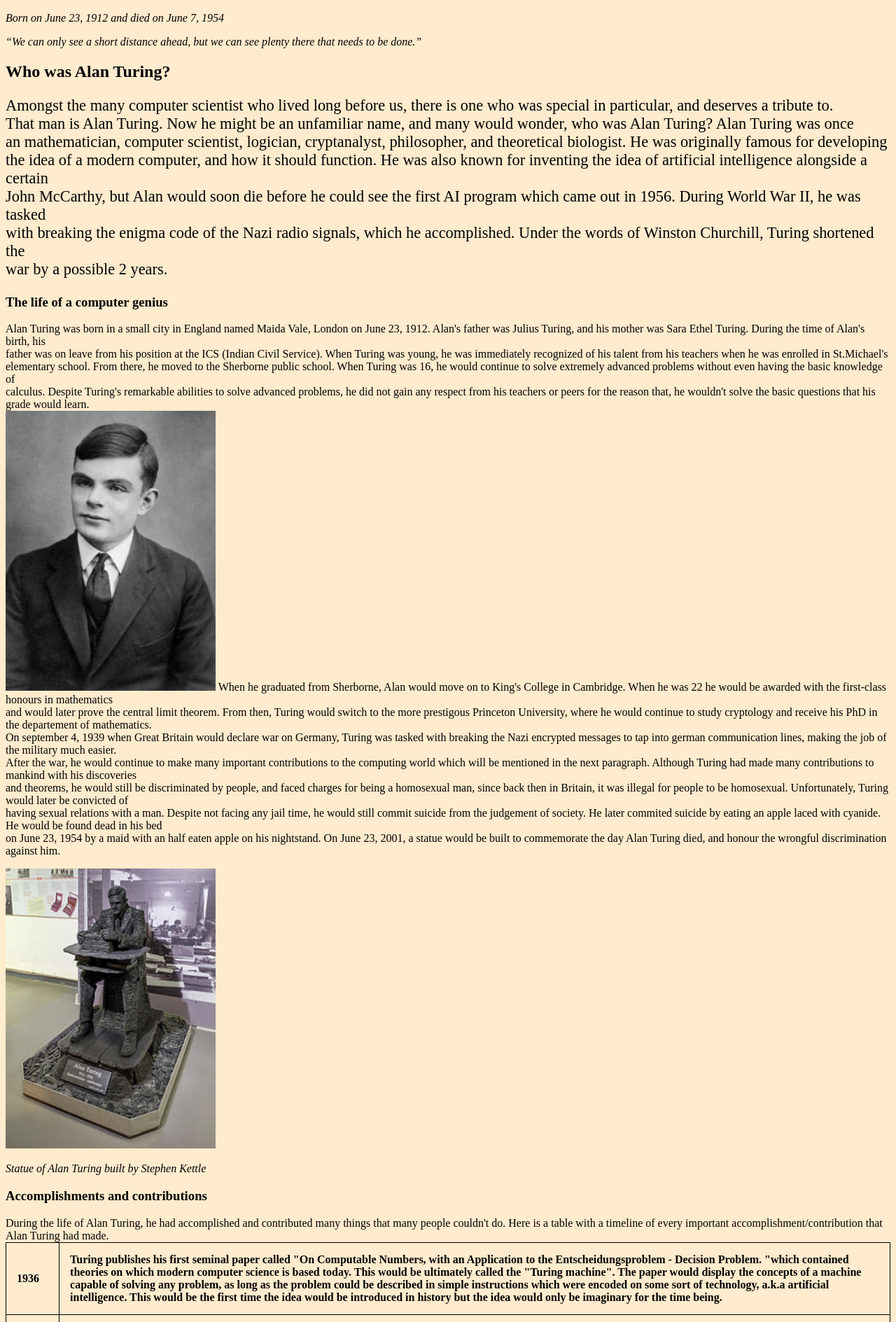
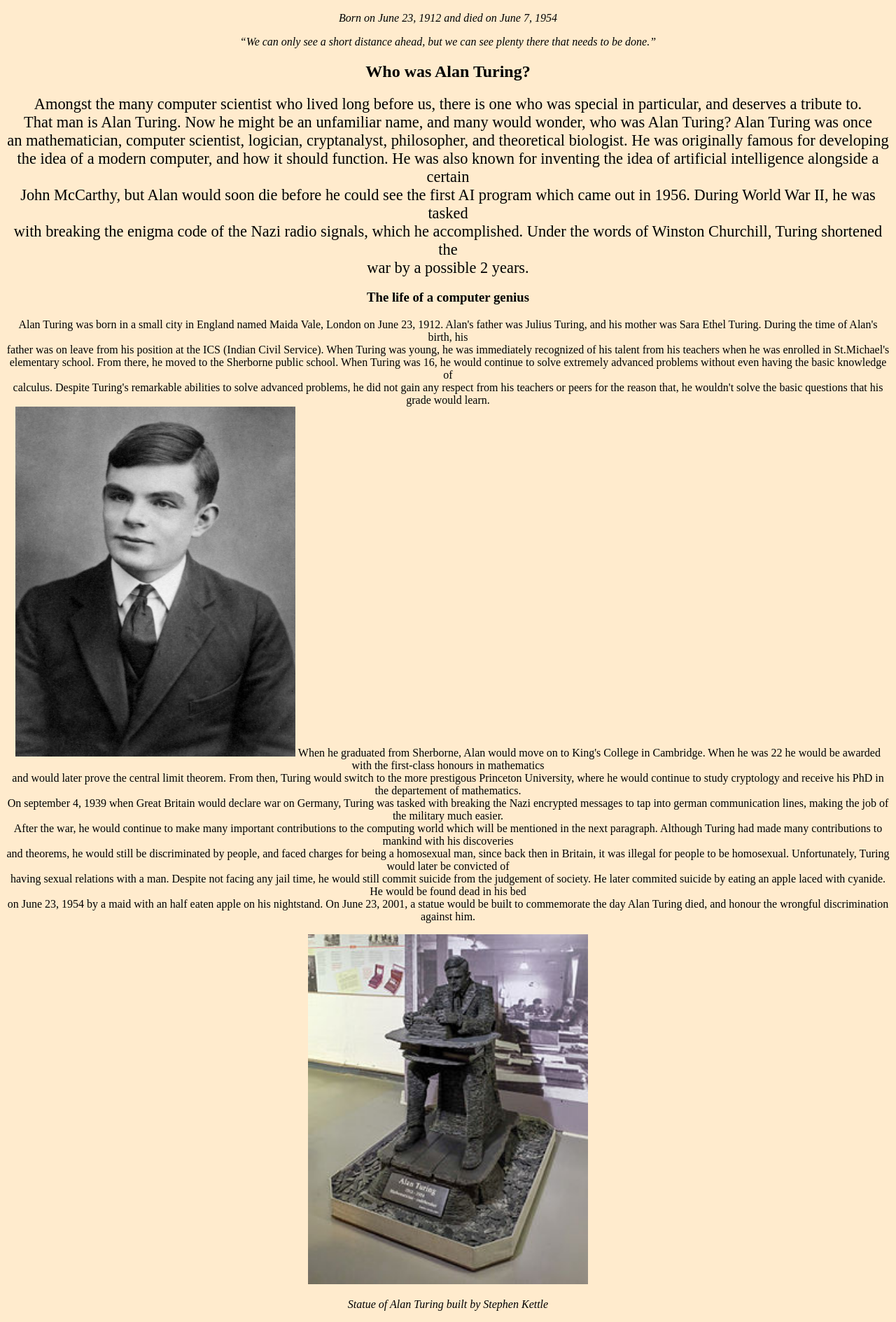
Before and after one commit to matthias-bo/assignment-02, a plain HTML site: page index.html in a window 1280 px wide. Shown: the part 583-2472 px from the top of the page at 70% size. Drawn offline with Linux system fonts and the light colour scheme.

Commit message:
commit message

```diff
--- a/index.html
+++ b/index.html
@@ -7,22 +7,20 @@
     <meta name="author" content="Matthias Bo">
     <meta name="viewport" content="width=device-width, initial-scale=1.0">
     <title>Alan Mathison Turing</title>
+    <link rel="stylesheet" href="stylez.css">
     </head>
-    <body style="background-color:blanchedalmond;>
-    <p>these are just show the background color shows<p>
-    <p>these won't show up"<p>
-  <h1>Alan Mathison Turing</h1>
-    <img src="./images/alanturing.jpg" alt="Alan Turing" style="width:400px;height:500px;">
+    <h1>Alan Mathison Turing</h1>
+    <img src="./images/alanturing.jpg" alt="Alan Turing">
     <p><i>Born on June 23, 1912 and died on June 7, 1954</i></p>
     <p><i><q>We can only see a short distance ahead, but we can see plenty there that needs to be done.</q></i></p>
     <h2>Who was Alan Turing?</h2>
-    <p style="font-size:140%;">Amongst the many computer scientist who lived long before us, there is one who was special in particular, and deserves a tribute to.<br>
+    <p1>Amongst the many computer scientist who lived long before us, there is one who was special in particular, and deserves a tribute to.<br>
     That man is Alan Turing. Now he might be an unfamiliar name, and many would wonder, who was Alan Turing? Alan Turing was once<br> an mathematician,
     computer scientist, logician, cryptanalyst, philosopher, and theoretical biologist.
     He was originally famous for developing<br> the idea of a modern computer, and how it should function. He was also known for inventing the idea of
     artificial intelligence alongside a certain<br> John McCarthy, but Alan would soon die before he could see the first AI program which came out in 1956.
     During World War II, he was tasked<br> with breaking the enigma code of the Nazi radio signals, which he accomplished.
-    Under the words of Winston Churchill, Turing shortened the<br> war by a possible 2 years.</p>
+    Under the words of Winston Churchill, Turing shortened the<br> war by a possible 2 years.</p1>
     <h3>The life of a computer genius</h3>
     <p>Alan Turing was born in a small city in England named Maida Vale, London on June 23, 1912. Alan's father was Julius Turing, and his mother was Sara Ethel Turing.
     During the time of Alan's birth, his<br> father was on leave from his position at the ICS (Indian Civil Service). When Turing was young, he was
@@ -30,7 +28,7 @@
     Sherborne public school. When Turing was 16, he would continue to solve extremely advanced problems without even having the basic knowledge of<br>
     calculus. Despite Turing's remarkable abilities to solve advanced problems, he did not gain any respect from his teachers or peers for the reason
     that, he wouldn't solve the basic questions that his grade would learn.<br>
-    <img src="./images/alanturing16.jpg" alt="Alan Turng at 16" style="width:300px;height:400px;">
+    <img src="./images/alanturing16.jpg" alt="Alan Turng at 16" class="center">
     When he graduated from Sherborne, Alan would move on to King's College in Cambridge. When he was 22
     he would be awarded with the first-class honours in mathematics<br> and would later prove the central limit theorem. From then, Turing would switch to the more
     prestigous Princeton University, where he would continue to study cryptology and receive his PhD in the departement of mathematics.<br> On september 4, 1939 when Great Britain would
@@ -40,32 +38,13 @@
     Unfortunately, Turing would later be convicted of<br> having sexual relations with a man. Despite not facing any jail time, he would still commit suicide from the judgement of society. He later
     commited suicide by eating an apple laced with cyanide. He would be found dead in his bed<br> on June 23, 1954 by a maid with an half eaten apple on his nightstand. On June 23, 2001, a statue
     would be built to commemorate the day Alan Turing died, and honour the wrongful discrimination against him.</p>
-    <img src="./images/alanturingstatue.jpg" alt="Alan Turing statue" style="width:300px;height:400px;">
+    <img src="./images/alanturingstatue.jpg" alt="Alan Turing statue" class="center">
     <p><i>Statue of Alan Turing built by Stephen Kettle</i></p>
 
     <h3><b>Accomplishments and contributions</b></h3>
     During the life of Alan Turing, he had accomplished and contributed many things that many people couldn't do. Here is a table with a timeline of every important accomplishment/contribution that Alan Turing had made.
-    <!DOCTYPE html>
-  <html>
-  <head>
-  <style>
-  table, th, td {
-  border: 1px solid black;
-  border-collapse: collapse;
-}
-  th, td {
-  padding: 15px;
-  text-align: left;
-}
-  #t01 {
-  width: 100%;
-  background-color: #f1f1c1;
-}
-  </style>
-  </head>
-  <body>
 
-<table style="width:100%">
+  <table>
   <tr>
     <th>1936</th>
     <th>Turing publishes his first seminal paper called "On Computable Numbers, with an Application to the Entscheidungsproblem - Decision Problem.
@@ -95,8 +74,7 @@
     He would describe this idea as a computer, running a program to trick a questioner about its true identity, not knowing which one was a human and which was a computer.
     Unfortunately, Turing would not be able to see his idea come to life, as he died in 1954.</td>
   </tr>
-</table>
-<br>
+  </table>
 
   </body>
 </html>
--- /dev/null
+++ b/stylez.css
@@ -0,0 +1,34 @@
+body {
+    background-color: blanchedalmond;
+    text-align: center;
+}
+img {
+    width: 400px;
+    height: 500px;
+    text-align: center;
+}
+p1{
+    font-size:140%
+}
+alan turing at sixteen {
+    width:300px;
+    height:400px
+}
+alan turing statue {
+    width:300px;
+    height:400px
+}
+table, th, td {
+  border: 1px solid black;
+  border-collapse: collapse;
+  text-align: center;
+  padding: 15px;
+  margin: auto;
+}
+th, td {
+  padding: 15px;
+  text-align: center;
+  background-color: #f1f1c1;
+  border: 1px solid black;
+  margin: auto;
+}
```
